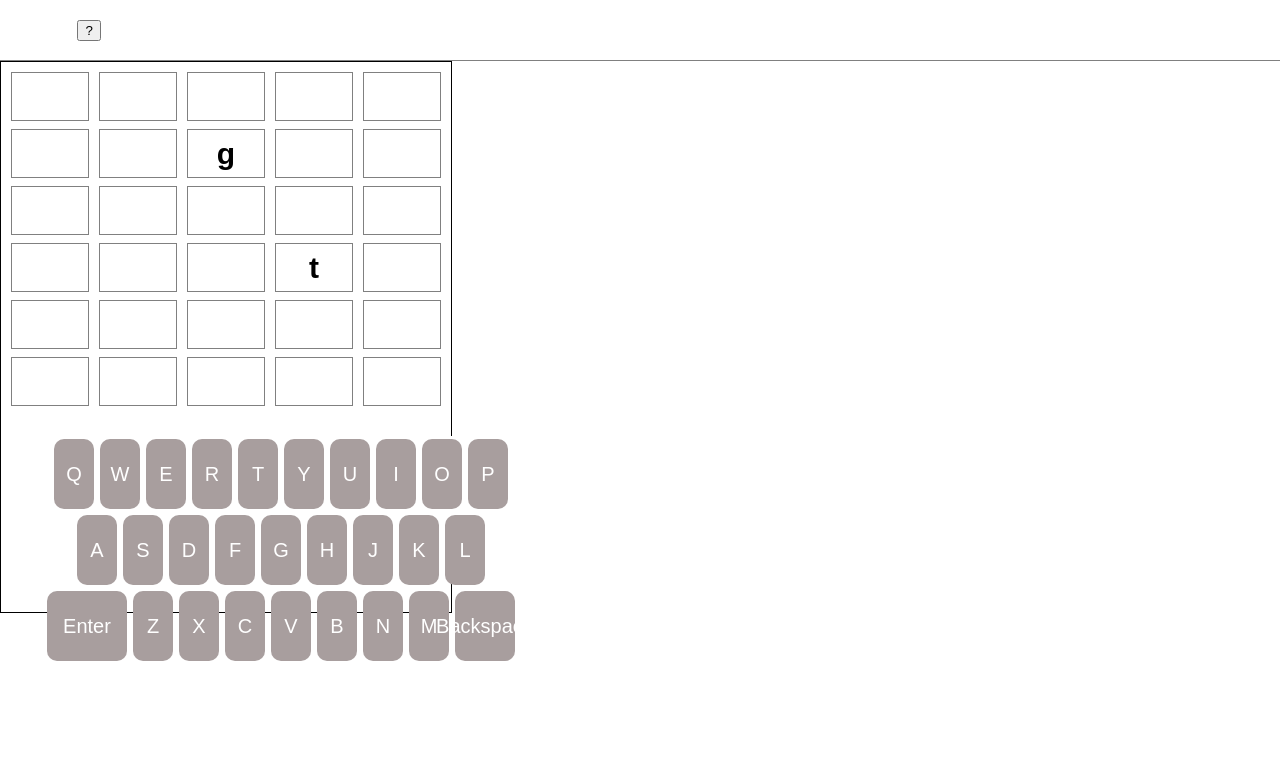
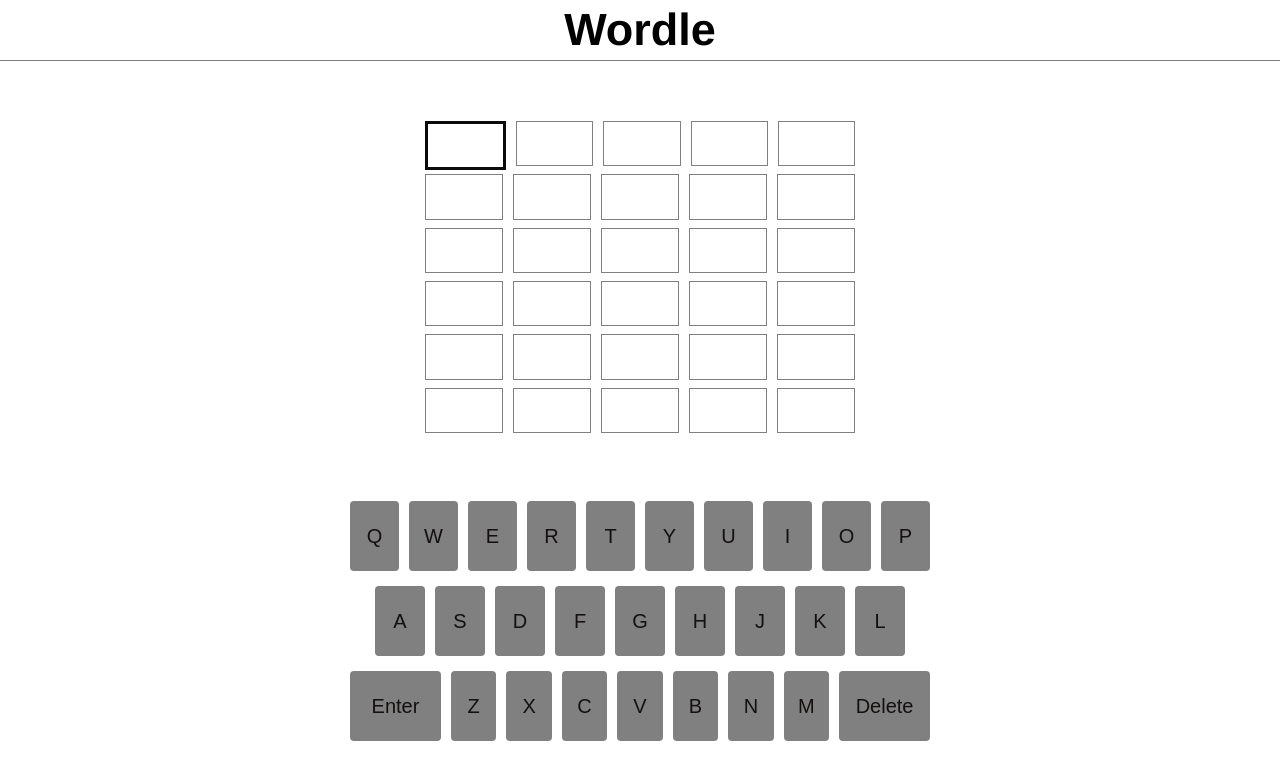
Before and after one commit to HagarLaks/wordle, a React (Create React App) app in the folder wordle-react/: page / in a window 1280 px wide. Shown: the top 780 px of the page. Built offline with nearby package versions, Linux system fonts and the light colour scheme.

Commit message:
can type with virtual keyboard

```diff
--- a/wordle-react/src/App.js
+++ b/wordle-react/src/App.js
@@ -3,17 +3,25 @@
 import {Game} from "./components/Game";
 import { useRef, useEffect, createContext , useState} from 'react';
 import { gameBoard } from './components/Word';
+import { Keboard } from './components/Keyboard';
 
 export const AppContext = createContext();
 
 function App() {
   const [board, setBoard] = useState(gameBoard);
+  const [ currentAttempt, setCurrentAttempt ] = useState({attempt:0, letterPos:0});
 
   return (
     <div className='App'>
-      <Header/>
-      <AppContext.Provider value={{board, setBoard}}>
-        <Game/>
+      <nav>
+        <h1>Wordle</h1>
+      </nav>
+
+      <AppContext.Provider value={{board, setBoard, currentAttempt, setCurrentAttempt}}>
+        <div className="game">
+          <Game />
+          <Keboard/>
+        </div>
       </AppContext.Provider>
 
     </div>
--- a/wordle-react/src/App.scss
+++ b/wordle-react/src/App.scss
@@ -5,7 +5,7 @@
   width: 100vw;
   height: 100vh;
   /* display: flex; */
-  color: white;
+  color: rgb(0, 0, 0);
 }
 
 body {
@@ -18,8 +18,7 @@
   width: 100%;
   margin: 0;
   border-bottom: 1px solid grey;
-  display: flex;
-  justify-content: space-around;
+  display: grid;
   place-items: center;
 
 }
@@ -27,7 +26,7 @@
 nav h1 {
   margin: 0;
   font-family: Helvetica, Arial, sans-serif;
-  color: white;
+  color: rgb(0, 0, 0);
   font-size: 45px;
 }
 .game {
@@ -42,7 +41,7 @@
 .board {
   width: 450px;
   height: 550px;
-  border: 1px solid black;
+  // border: 1px solid black;
   display: flex;
   flex-direction: column;
 }
@@ -67,6 +66,20 @@
   font-family: Arial, Helvetica, sans-serif;
 }
 
+.curfocus{
+  flex: 33%;
+  height: 100%;
+  border: 3px solid rgb(11, 11, 11);
+  margin: 5px;
+  display: grid;
+  place-items: center;
+  font-size: 30px;
+  font-weight: bolder;
+  color: rgb(0, 0, 0);
+  font-family: Arial, Helvetica, sans-serif;
+}
+
+
 #correct {
   background-color: #528d4e;
 }
@@ -80,8 +93,8 @@
 }
 
 .keyboard {
-  width: 700px;
-  height: 300px;
+  width: 600px;
+  height: 250px;
   margin-top: 60px;
 }
 
@@ -117,7 +130,7 @@
   place-items: center;
   font-size: 20px;
   background-color: grey;
-  color: white;
+  color: rgb(20, 16, 16);
   font-family: Arial, Helvetica, sans-serif;
   cursor: pointer;
 }
@@ -128,61 +141,3 @@
 #disabled {
   background-color: #3a393c;
 }
-
-
-
-.keyboard {
-  grid-area: keyboard;
-  background-color: rgb(255, 255, 255);
-  height: 100%;
-  display: grid;
-  grid-template-rows: repeat(3, 1fr);
-  grid-template-columns: 1fr;
-
-  margin-top: 2em;
-  margin-bottom: 2em;
-  margin-left: 7em;
-  margin-right: 7em;
-  width: 35em;
-  margin-left: auto;
-  margin-right: auto;
-  height: 9em;
-
-}
-.keyline {
-  display: flex;
-  justify-content: center;
-}
-
-
-.key {
-  gap: 10px;
-  background-color: rgb(168, 158, 158);
-  display: flex;
-  justify-content: center;
-  border-radius: 10px;
-  align-items: center;
-
-  margin-top: 5px;
-  margin: 3px;
-  width: 2em;
-
-  cursor: pointer;
-
-}
-.key:hover {
-  background-color: rgb(78, 87, 88);
-  font-weight: bold;
-}
-.del {
-width: 3em;
- img {
-  width: 100%;
-
-
- }
-}
-
-.enter {
-  width: 4em;
-}
--- a/wordle-react/src/components/Game.js
+++ b/wordle-react/src/components/Game.js
@@ -1,13 +1,13 @@
 
-import { Keboard } from "./Keyboard";
 import { GuessLetter } from "./GuesseLetter";
-import { useState, useContext } from "react";
+import React, { useContext } from "react";
 import { AppContext } from "../App";
 
 
 
 export function Game(){
-    const {board} = useContext(AppContext);
+    const {board, currentAttempt} = useContext(AppContext);
+
 
 
 
@@ -15,9 +15,10 @@
 
 
             <div className="board">
+                {" "}
 
                 <div className="row">
-                    <GuessLetter letterPosision={0} attemptNum={0}/>
+                    <GuessLetter current={(currentAttempt.attempt===0 && currentAttempt.letterPos===0)? 'curfocus':''} letterPosision={0} attemptNum={0}/>
                     <GuessLetter letterPosision={1} attemptNum={0}/>
                     <GuessLetter letterPosision={2} attemptNum={0}/>
                     <GuessLetter letterPosision={3} attemptNum={0}/>
@@ -52,13 +53,12 @@
                     <GuessLetter letterPosision={4} attemptNum={4}/>
                 </div>
                 <div className="row">
-                    <GuessLetter letterPosision={0} attemptNum={4}/>
-                    <GuessLetter letterPosision={1} attemptNum={4}/>
-                    <GuessLetter letterPosision={2} attemptNum={4}/>
-                    <GuessLetter letterPosision={3} attemptNum={4}/>
-                    <GuessLetter letterPosision={4} attemptNum={4}/>
+                    <GuessLetter letterPosision={0} attemptNum={5}/>
+                    <GuessLetter letterPosision={1} attemptNum={5}/>
+                    <GuessLetter letterPosision={2} attemptNum={5}/>
+                    <GuessLetter letterPosision={3} attemptNum={5}/>
+                    <GuessLetter letterPosision={4} attemptNum={5}/>
                 </div>
-                <Keboard/>
             </div>
 
 
--- a/wordle-react/src/components/GuesseLetter.js
+++ b/wordle-react/src/components/GuesseLetter.js
@@ -1,12 +1,18 @@
 import {useContext} from "react"
 import { AppContext } from "../App"
 
-export function GuessLetter({letterPosision, attemptNum}){
-        const {board} = useContext(AppContext);
+export function GuessLetter({current, letterPosision, attemptNum}){
+        const {board, currentAttempt, setCurrentAttempt} = useContext(AppContext);
         const letter = board[attemptNum][letterPosision];
 
+
+        const handleKeyDown = (event)=>{
+                console.log(event)
+        }
+
+
     return(
-        <div className="letter" >{letter}</div>
+        <div className={`letter ${current}` } >{letter}</div>
 
     )
 }
--- a/wordle-react/src/components/Keyboard.js
+++ b/wordle-react/src/components/Keyboard.js
@@ -1,11 +1,28 @@
+import { Key } from "./key";
+import React from "react";
 export function Keboard(){
+    const keys1 = ["Q", "W", "E", "R", "T", "Y", "U", "I", "O", "P"];
+    const keys2 = ["A", "S", "D", "F", "G", "H", "J", "K", "L"];
+    const keys3 = ["Z", "X", "C", "V", "B", "N", "M"];
 
     return(
         <div className="keyboard">
 
-             <div className="keyline"><div className="key">Q</div><div className="key">W</div><div className="key">E</div><div className="key">R</div><div className="key">T</div><div className="key">Y</div><div className="key">U</div><div className="key">I</div><div className="key">O</div><div className="key">P</div> </div>
-             <div className="keyline"><div className="keyspace"></div><div className="key">A</div><div className="key">S</div><div className="key">D</div><div className="key">F</div><div className="key">G</div><div className="key">H</div><div className="key">J</div><div className="key">K</div><div className="key">L</div><div className="keyspace"></div></div>
-             <div className="keyline"><div className="keyspace"></div><div className="key enter">Enter</div><div className="key">Z</div><div className="key">X</div><div className="key">C</div><div className="key">V</div><div className="key">B</div><div className="key">N</div><div className="key">M</div><div className="key del">Backspace</div></div>
+             <div className="line1">{keys1.map((key)=>{
+                return <Key keyVal={key}/>;
+             })}
+             </div>
+             <div className="line2">{keys2.map((key)=>{
+                return  <Key keyVal={key}/>;
+             })}
+             </div>
+             <div className="line3">
+             <Key keyVal={"Enter"} bigKey/>
+             {keys3.map((key)=>{
+                return  <Key keyVal={key}/>;
+             })}
+              <Key keyVal={"Delete"} bigKey/>
+             </div>
 
         </div>
     )
--- a/wordle-react/src/components/Word.js
+++ b/wordle-react/src/components/Word.js
@@ -2,7 +2,8 @@
 
 export const gameBoard =  [
                             ["","","","",""],
-                            ["","","g","",""],
                             ["","","","",""],
-                            ["","","","t",""],
+                            ["","","","",""],
+                            ["","","","",""],
+                            ["","","","",""],
                             ["","","","",""]];
--- /dev/null
+++ b/wordle-react/src/components/key.js
@@ -0,0 +1,28 @@
+import React, {useContext} from "react";
+import { AppContext } from "../App";
+
+export function Key({keyVal, bigKey}){
+    const { board, setBoard, currentAttempt, setCurrentAttempt } =useContext(AppContext)
+    const selectLetter = ()=>{
+        const newGameBoard = [...board]
+        newGameBoard[currentAttempt.attempt][currentAttempt.letterPos] = keyVal
+        setBoard(newGameBoard)
+        if (currentAttempt.letterPos < 4){
+            setCurrentAttempt({...currentAttempt, letterPos: currentAttempt.letterPos += 1})
+            console.log(currentAttempt)
+        } else if (currentAttempt.attempt<6){
+            console.log("Word typed")
+            setCurrentAttempt ({...currentAttempt, attempt: currentAttempt.attempt+1, letterPos: 0})
+        } else {
+            console.log("Done guessing")
+        }
+
+    };
+
+
+
+    return(
+        <div className="key"  id={bigKey && "big"} onClick={selectLetter} >{keyVal}</div>
+    )
+
+}
```
